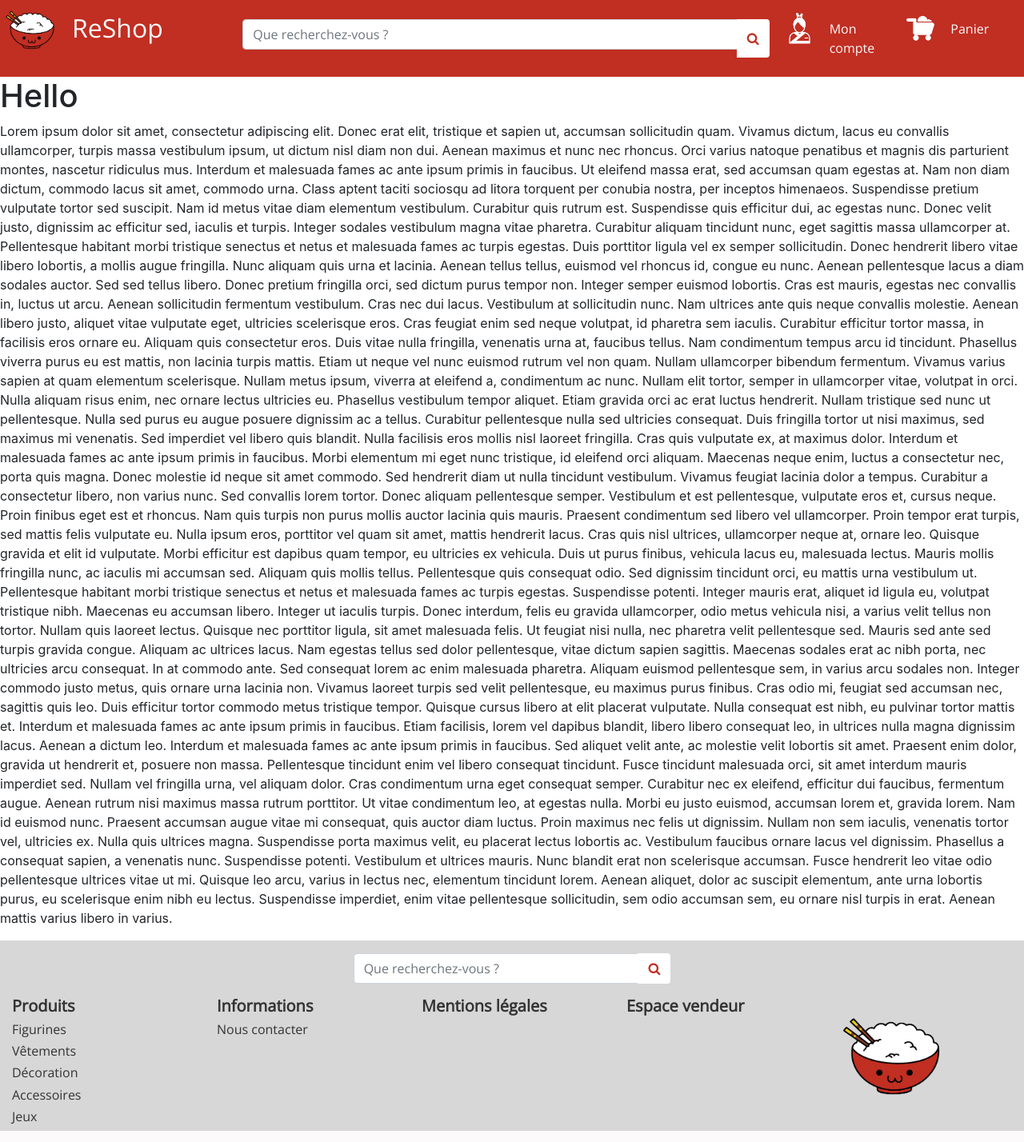
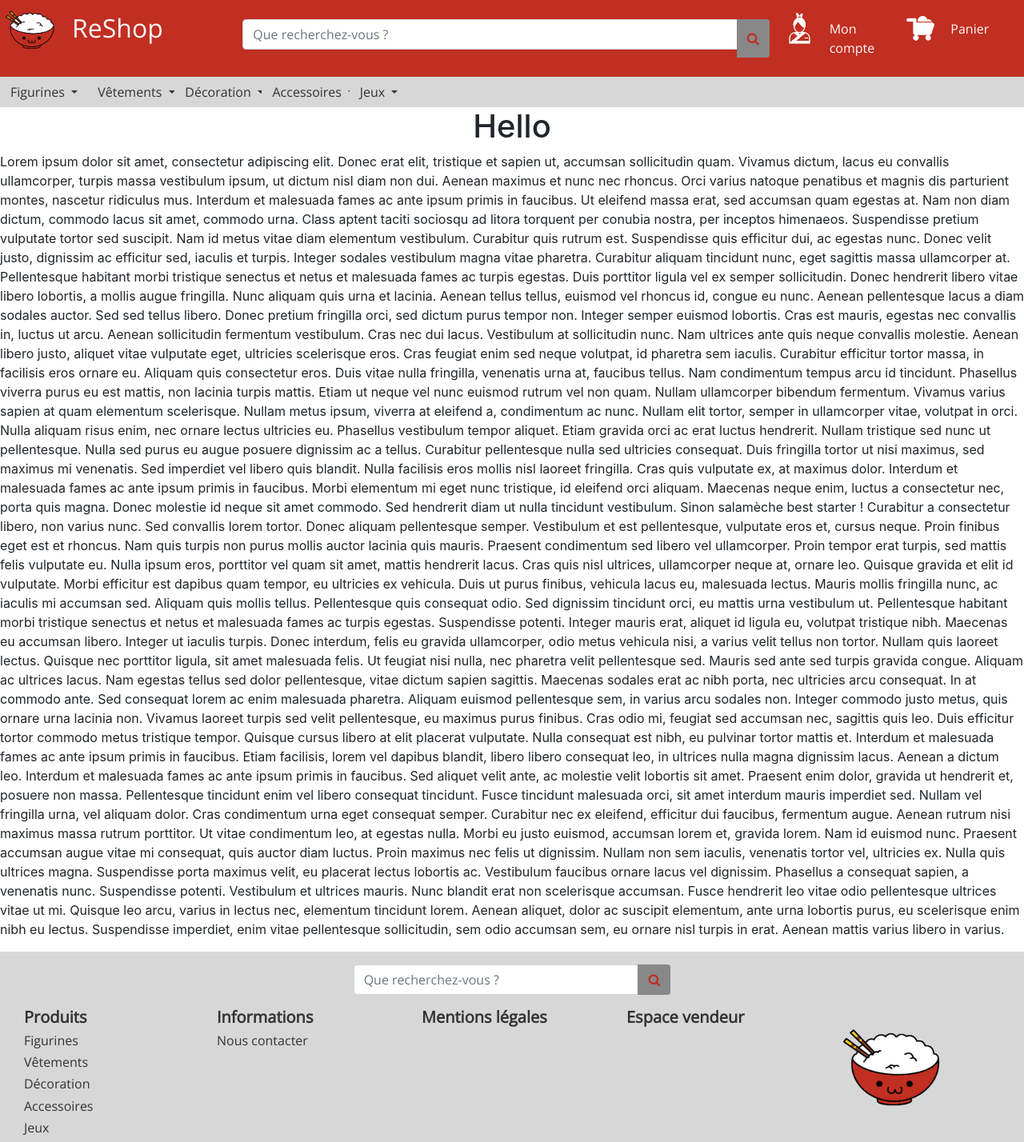
Before and after one commit to NilsKarlsson1/ReShop, a PHP site: page / in a window 1280 px wide. Shown: the whole page at 80% size. Run offline with PHP 8.4, Linux system fonts and the light colour scheme.

Commit message:
[site] ajout du subheader

```diff
--- a/Site/css/style.css
+++ b/Site/css/style.css
@@ -27,9 +27,24 @@
     background-color: var(--dark-gray);
 }
 
-.btn {
-    background-color: #ffffff;
+.btn{
+    background-color: var(--light-gray);
     color: var(--background-color);
+}
+
+.subheader{
+    background-color: #d7d7d7;
+    color: var(--dark-gray);
+    font-family: 'Open Sans';
+}
+
+.button {
+    background-color: #d7d7d7;
+    color: var(--dark-gray);
+}
+
+.dropdown-item {
+    font-size: 14px;
 }
 
 header{
--- a/Site/index.html
+++ b/Site/index.html
@@ -56,8 +56,86 @@
         </div>
     </header>
 
+    <!-- Subheader -->
+    <div class="subheader">
+        <div class="row">
+            <!-- Figurines -->
+            <div class="col-1">
+                <div class="btn-group" role="group">
+                    <button id="btnGroupDrop1" type="button" class="btn button dropdown-toggle" data-toggle="dropdown" aria-haspopup="true" aria-expanded="false">
+                      Figurines
+                    </button>
+                    <div class="dropdown-menu" aria-labelledby="btnGroupDrop1">
+                      <a class="dropdown-item " href="#">Dragon Ball</a>
+                      <a class="dropdown-item" href="#">Naruto</a>
+                      <a class="dropdown-item" href="#">One Piece</a>
+                      <div class="dropdown-divider"></div>
+                      <a class="dropdown-item" href="#">Autre</a>
+                    </div>
+                  </div>
+            </div>
+            <!-- Vêtements -->
+            <div class="col-1">
+                <div class="btn-group" role="group">
+                    <button id="btnGroupDrop1" type="button" class="btn button dropdown-toggle" data-toggle="dropdown" aria-haspopup="true" aria-expanded="false">
+                      Vêtements
+                    </button>
+                    <div class="dropdown-menu" aria-labelledby="btnGroupDrop1">
+                      <a class="dropdown-item font-weight-bold" href="#">Homme</a>
+                      <a class="dropdown-item" href="#"></a>
+                      <a class="dropdown-item" href="#"></a>
+                      <div class="dropdown-divider"></div>
+                      <a class="dropdown-item font-weight-bold" href="#">Femme</a>
+                      <a class="dropdown-item" href="#"></a>
+                      <a class="dropdown-item" href="#"></a>
+                      <div class="dropdown-divider"></div>
+                      <a class="dropdown-item font-weight-bold" href="#">Enfant</a>
+                      <a class="dropdown-item" href="#"></a>
+                      <a class="dropdown-item" href="#"></a>
+                    </div>
+                </div>
+            </div>
+            <!-- Décoration -->
+            <div class="col-1">
+                <div class="btn-group" role="group">
+                    <button id="btnGroupDrop1" type="button" class="btn button dropdown-toggle" data-toggle="dropdown" aria-haspopup="true" aria-expanded="false">
+                      Décoration
+                    </button>
+                    <div class="dropdown-menu" aria-labelledby="btnGroupDrop1">
+                      <a class="dropdown-item" href="#"></a>
+                      <a class="dropdown-item" href="#"></a>
+                    </div>
+                </div>
+            </div>
+            <!-- Accessoires -->
+            <div class="col-1">
+                <div class="btn-group" role="group">
+                    <button id="btnGroupDrop1" type="button" class="btn button dropdown-toggle" data-toggle="dropdown" aria-haspopup="true" aria-expanded="false">
+                      Accessoires
+                    </button>
+                    <div class="dropdown-menu" aria-labelledby="btnGroupDrop1">
+                      <a class="dropdown-item" href="#"></a>
+                      <a class="dropdown-item" href="#"></a>
+                    </div>
+                </div>
+            </div>
+            <!-- Jeux -->
+            <div class="col-1">
+                <div class="btn-group" role="group">
+                    <button id="btnGroupDrop1" type="button" class="btn button dropdown-toggle" data-toggle="dropdown" aria-haspopup="true" aria-expanded="false">
+                      Jeux
+                    </button>
+                    <div class="dropdown-menu" aria-labelledby="btnGroupDrop1">
+                      <a class="dropdown-item" href="#"></a>
+                      <a class="dropdown-item" href="#"></a>
+                    </div>
+                </div>
+            </div>
+        </div>
+    </div>
+
     <main>
-        <h1>Hello</h1>
+        <h1 class="text-center">Hello</h1>
         <p>
             Lorem ipsum dolor sit amet, consectetur adipiscing elit. Donec erat elit, tristique et sapien ut, accumsan sollicitudin quam. Vivamus dictum, lacus eu convallis ullamcorper, turpis massa vestibulum ipsum, ut dictum nisl diam non dui. Aenean maximus et nunc nec rhoncus. Orci varius natoque penatibus et magnis dis parturient montes, nascetur ridiculus mus. Interdum et malesuada fames ac ante ipsum primis in faucibus. Ut eleifend massa erat, sed accumsan quam egestas at. Nam non diam dictum, commodo lacus sit amet, commodo urna. Class aptent taciti sociosqu ad litora torquent per conubia nostra, per inceptos himenaeos. Suspendisse pretium vulputate tortor sed suscipit. Nam id metus vitae diam elementum vestibulum. Curabitur quis rutrum est. Suspendisse quis efficitur dui, ac egestas nunc. Donec velit justo, dignissim ac efficitur sed, iaculis et turpis.
 
@@ -67,7 +145,7 @@ Aenean sollicitudin fermentum vestibulum. Cras nec dui lacus. Vestibulum at soll
 
 Nullam metus ipsum, viverra at eleifend a, condimentum ac nunc. Nullam elit tortor, semper in ullamcorper vitae, volutpat in orci. Nulla aliquam risus enim, nec ornare lectus ultricies eu. Phasellus vestibulum tempor aliquet. Etiam gravida orci ac erat luctus hendrerit. Nullam tristique sed nunc ut pellentesque. Nulla sed purus eu augue posuere dignissim ac a tellus. Curabitur pellentesque nulla sed ultricies consequat. Duis fringilla tortor ut nisi maximus, sed maximus mi venenatis. Sed imperdiet vel libero quis blandit. Nulla facilisis eros mollis nisl laoreet fringilla. Cras quis vulputate ex, at maximus dolor. Interdum et malesuada fames ac ante ipsum primis in faucibus. Morbi elementum mi eget nunc tristique, id eleifend orci aliquam. Maecenas neque enim, luctus a consectetur nec, porta quis magna.
 
-Donec molestie id neque sit amet commodo. Sed hendrerit diam ut nulla tincidunt vestibulum. Vivamus feugiat lacinia dolor a tempus. Curabitur a consectetur libero, non varius nunc. Sed convallis lorem tortor. Donec aliquam pellentesque semper. Vestibulum et est pellentesque, vulputate eros et, cursus neque. Proin finibus eget est et rhoncus. Nam quis turpis non purus mollis auctor lacinia quis mauris. Praesent condimentum sed libero vel ullamcorper. Proin tempor erat turpis, sed mattis felis vulputate eu. Nulla ipsum eros, porttitor vel quam sit amet, mattis hendrerit lacus. Cras quis nisl ultrices, ullamcorper neque at, ornare leo. Quisque gravida et elit id vulputate.
+Donec molestie id neque sit amet commodo. Sed hendrerit diam ut nulla tincidunt vestibulum. Sinon salamèche best starter ! Curabitur a consectetur libero, non varius nunc. Sed convallis lorem tortor. Donec aliquam pellentesque semper. Vestibulum et est pellentesque, vulputate eros et, cursus neque. Proin finibus eget est et rhoncus. Nam quis turpis non purus mollis auctor lacinia quis mauris. Praesent condimentum sed libero vel ullamcorper. Proin tempor erat turpis, sed mattis felis vulputate eu. Nulla ipsum eros, porttitor vel quam sit amet, mattis hendrerit lacus. Cras quis nisl ultrices, ullamcorper neque at, ornare leo. Quisque gravida et elit id vulputate.
 
 Morbi efficitur est dapibus quam tempor, eu ultricies ex vehicula. Duis ut purus finibus, vehicula lacus eu, malesuada lectus. Mauris mollis fringilla nunc, ac iaculis mi accumsan sed. Aliquam quis mollis tellus. Pellentesque quis consequat odio. Sed dignissim tincidunt orci, eu mattis urna vestibulum ut. Pellentesque habitant morbi tristique senectus et netus et malesuada fames ac turpis egestas. Suspendisse potenti. Integer mauris erat, aliquet id ligula eu, volutpat tristique nibh.
 
@@ -97,12 +175,12 @@ Vestibulum faucibus ornare lacus vel dignissim. Phasellus a consequat sapien, a
             <div class="row">
                 <!-- Produits -->
                 <div class="col">
-                    <h5 class="font-weight-bold">Produits</h5>
-                    <h6>Figurines</h6>
-                    <h6>Vêtements</h6>
-                    <h6>Décoration</h6>
-                    <h6>Accessoires</h6>
-                    <h6>Jeux</h6>
+                    <h5 class="col font-weight-bold">Produits</h5>
+                    <h6 class="col">Figurines</h6>
+                    <h6 class="col">Vêtements</h6>
+                    <h6 class="col">Décoration</h6>
+                    <h6 class="col">Accessoires</h6>
+                    <h6 class="col">Jeux</h6>
                 </div>
                 <!-- Informations -->
                 <div class="col">
```
